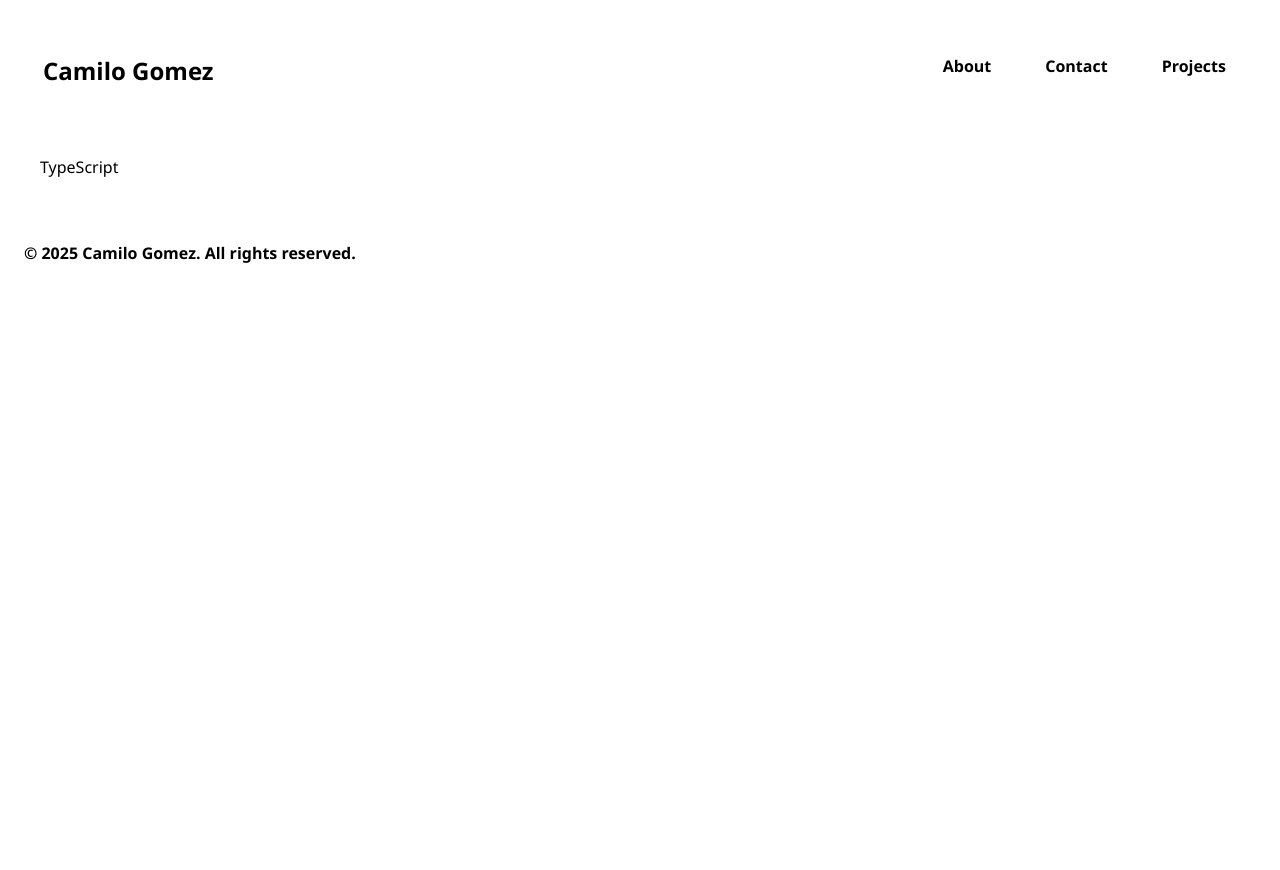
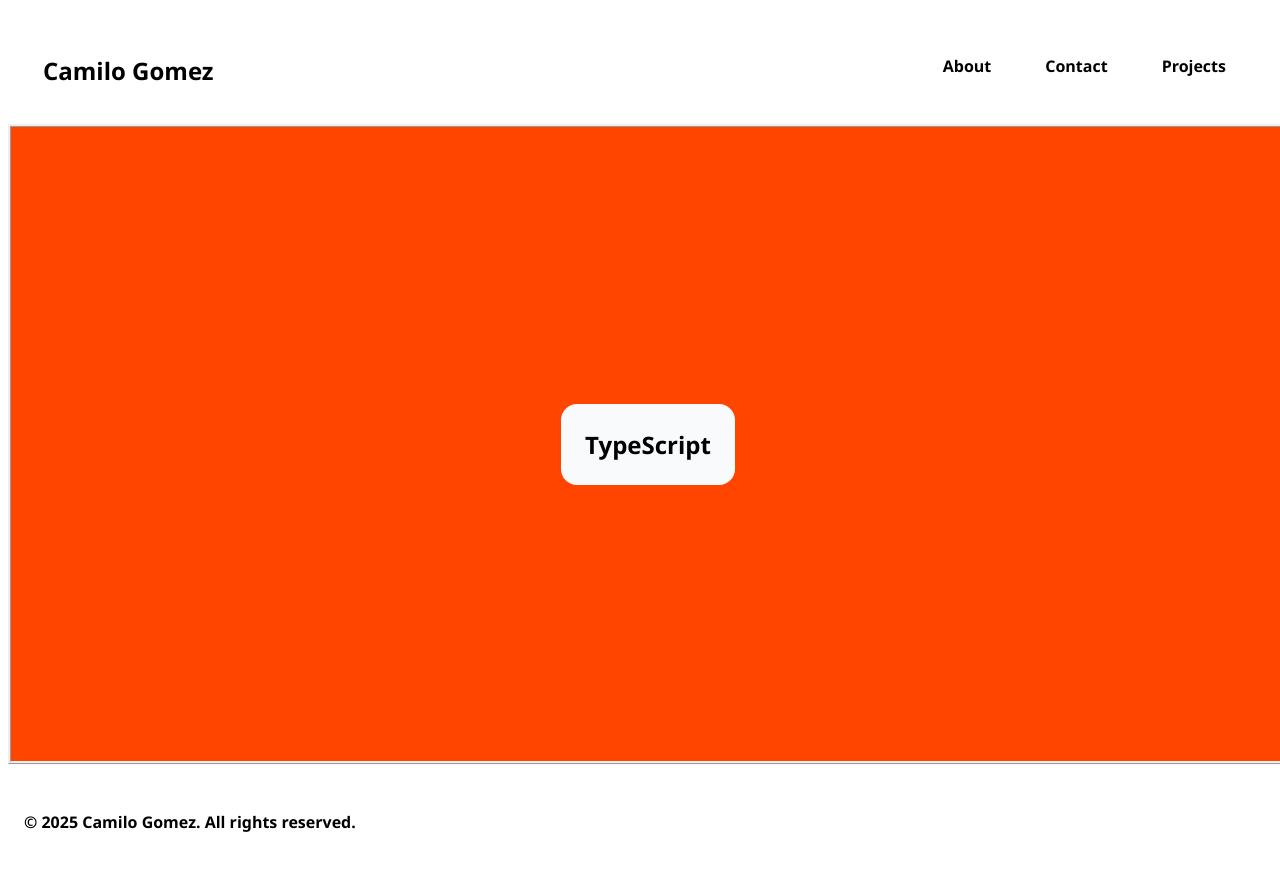
Before and after one commit to fullstacknyc/portfolio, a Next.js app: page / in a window 1280 px wide. Shown: the top 870 px of the page. Before the commit the page ends 800 px from the top, so only its background shows below. Built offline with nearby package versions, Linux system fonts and the light colour scheme.

Commit message:
added body

```diff
--- a/src/app/components/SkillRotator.tsx
+++ b/src/app/components/SkillRotator.tsx
@@ -20,7 +20,7 @@ export default function SkillRotator({ skills, interval = 3000 }: SkillRotatorPr
   }, [skills, interval]);
 
   return (
-    <div className="m-8 sm:m-16 md:m-32 p-6 bg-gray-50 rounded-2xl text-center font-bold text-2xl hover:bg-gray-200">
+    <div className="skill-rotator">
       {skills[index]}
     </div>
   );
--- a/src/app/globals.css
+++ b/src/app/globals.css
@@ -70,3 +70,34 @@ footer {
   border-radius: 45px;
   width: 300px;
 }
+@media (min-width: 640px) {
+  .element {
+    margin: 4rem; /* sm:m-16 */
+  }
+}
+
+@media (min-width: 768px) {
+  .element {
+    margin: 8rem; /* md:m-32 */
+  }
+}
+.skill-rotator {
+  margin: 2rem;
+  padding: 1.5rem;
+  background-color: #f9fafb;
+  border-radius: 1rem;
+  text-align: center;
+  font-weight: 700;
+  font-size: 1.5rem;
+}
+.bodyContent {
+  display: flex;
+  justify-content: center;
+  align-items: center;
+  min-height: 80vh;
+  padding: 1rem;
+  box-sizing: border-box;
+  width: 100%;
+  background-color: orangered;
+  border-style:ridge;
+}
--- a/src/app/layout.tsx
+++ b/src/app/layout.tsx
@@ -42,7 +42,9 @@ export default function RootLayout({
         <div className="logoAndNav">
         <Header />
         </div>
+        <div className="bodyContent">
         {children}
+        </div>
         <Footer />
       </body>
     </html>
```
